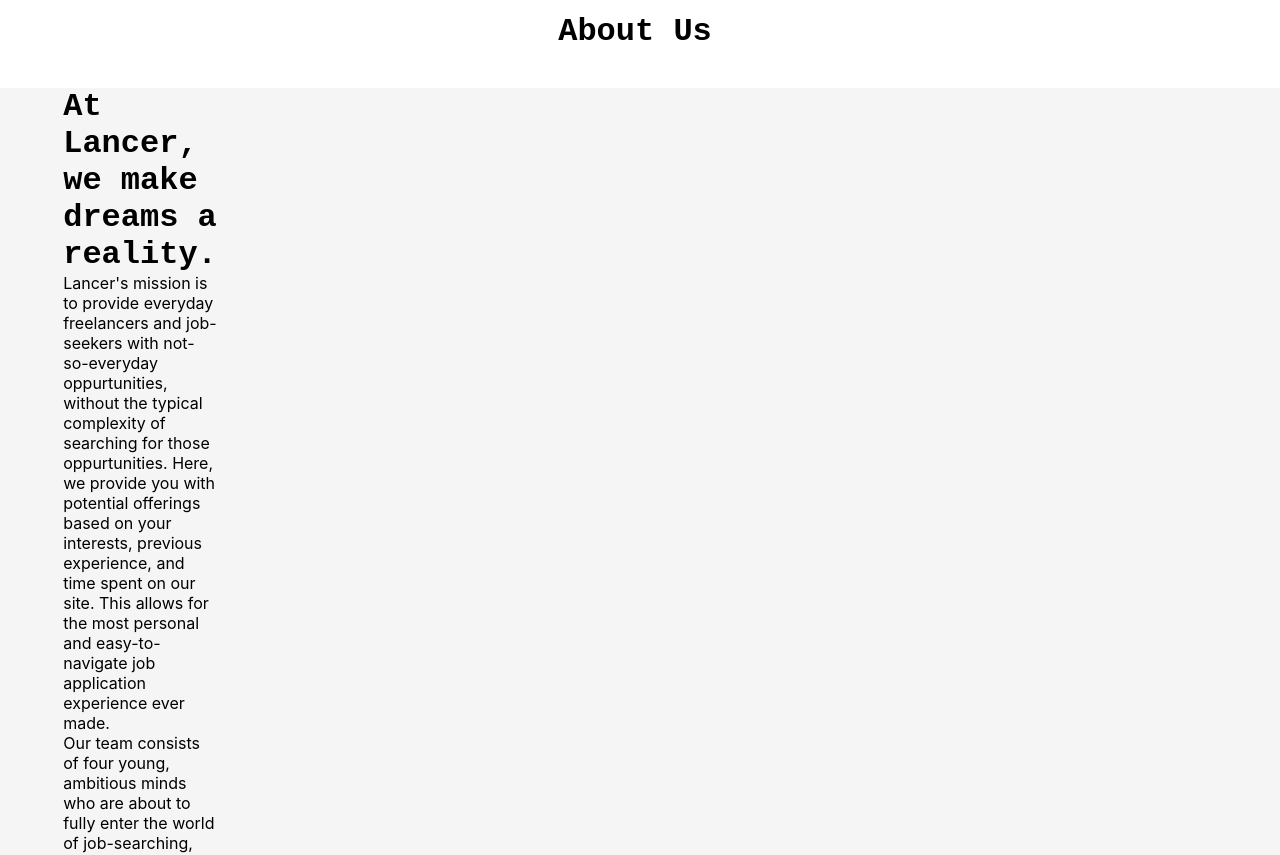
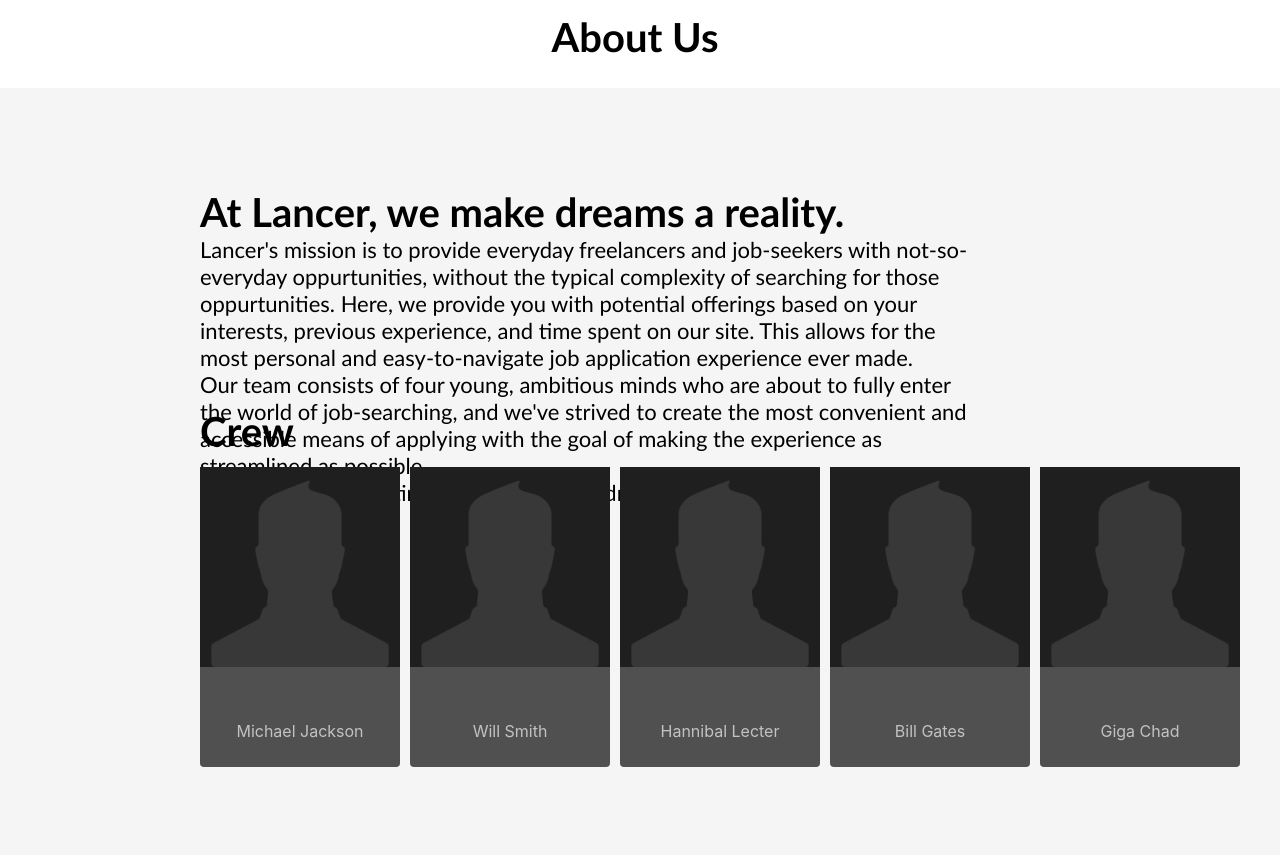
Before and after one commit to hue-truong/326-04-lumberjacks, a plain HTML site: page src/html/aboutus.html in a window 1280 px wide. Shown: the part 93-948 px from the top of the page. Drawn offline with Linux system fonts and the light colour scheme.

```diff
--- /dev/null
+++ b/src/css/about_us.css
@@ -0,0 +1,107 @@
+.display-container{
+    padding-left: 200px;
+    padding-right: 200px;
+    padding-top: 100px;
+}
+#broll{
+    position: absolute;
+    right: 0;
+    bottom: 0;
+    min-width: 100%;
+    min-height: 100%;
+    width: auto;
+    height: auto;
+    z-index: -100;
+    background-size: cover;
+    overflow: hidden;
+}
+.showcase-container{
+    overflow: hidden;
+    text-align: center;
+    height: 100px;
+}
+.showcase-overlay{
+    position: relative;
+    padding-top:25px;
+}
+.showcase-tagline{
+    font-weight:bold;
+    font-size: 40px;
+    font-family:'Trebuchet MS', 'Lucida Sans Unicode', 'Lucida Grande', 'Lucida Sans', Arial, sans-serif;
+    color: black;
+}
+.regular-text{
+    font-weight:initial;
+    font-size: 22px;
+    font-family:'Trebuchet MS', 'Lucida Sans Unicode', 'Lucida Grande', 'Lucida Sans', Arial, sans-serif;
+    color: black;
+}
+
+.crew-tagline{
+    font-weight:bold;
+    font-size: 40px;
+    font-family:'Trebuchet MS', 'Lucida Sans Unicode', 'Lucida Grande', 'Lucida Sans', Arial, sans-serif;
+    color: black;
+    position: absolute;
+    top: 500px;
+    left: 200px
+
+}
+
+.content-container{
+    display: flex;
+    justify-content: center;
+    height: 1300px;
+    margin-right: -10px;
+    padding-right: 100px;
+    background-color: rgb(245, 245, 245);
+}
+.grid-group{
+    padding-top: 20px;
+    padding-bottom: 100px;
+}
+.grid-container{
+    display: grid;
+    grid-template-columns: repeat(8, auto);
+    grid-gap: 10px;
+    width: 500px;
+    height: 500px;
+    padding-top: 10px;
+    position: absolute;
+    left: 200px;
+    top: 550px;
+
+}
+.grid-title{
+    font-size: 25px;
+}
+.grid-item {
+    border-radius: 4px;
+    background-color: rgb(80, 80, 80);
+    height: 300px;
+    width: 200px;
+    transition: background-color 0.3s ease-out 100ms;
+}
+
+.grid-item:hover{
+
+    background-color: rgb(102, 102, 102);
+}
+.img{
+    transition: 0.5s;
+    height: 200px;
+    width: 200px;
+    position: relative;
+    left: 0px;
+    top: 0px;
+    max-width: 200px;
+    max-height: 200px;
+}
+
+.employee-name {
+    display: block;
+    color: rgb(194, 194, 194);
+    text-align: center;
+    padding: 25px 16px; /* this is where you move up and down, left and right*/
+    text-decoration: none;
+}
--- a/src/css/home.css
+++ b/src/css/home.css
@@ -57,7 +57,7 @@
 }
 .grid-item {
     border-radius: 4px;
-    background-color: rgb(80, 80, 80);
+    background-color: hsl(0, 0%, 31%);
     height: 200px;
     width: 240px;
     transition: background-color 0.3s ease-out 100ms;
@@ -75,3 +75,23 @@
     left: 75px;
     top: 45px;
 }
+
+.button2{
+    background-image: url(/src/media/company_logos/Google_Logo.png);
+    background-size: 100px 100px;
+    cursor: pointer;
+    border: none;
+    height: 100px;
+    width: 100px;
+    background-color: Transparent;
+    position: relative;
+    left: 75px;
+    top: 45px;
+    filter: drop-shadow(0px 0px 5px #505050);
+    transition: filter 0.3s ease-out 100ms;
+}
+
+.button2:hover{
+    transition: 0.3s;
+    filter: drop-shadow(0px 0px 5px #000000);
+}
--- a/src/html/aboutus.html
+++ b/src/html/aboutus.html
@@ -3,7 +3,7 @@
 <head>
     <title>Lancer</title>
     <link rel="stylesheet" href="/src/css/main.css">
-    <link rel="stylesheet" href="/src/css/jobs.css">
+    <link rel="stylesheet" href="/src/css/about_us.css">
 </head>
 
 <body>
@@ -23,10 +23,45 @@
     <div class="content-container">
         <div class="display-container">
             <span class="showcase-tagline"> At Lancer, we make dreams a reality. </span><br>
-            Lancer's mission is to provide everyday freelancers and job-seekers with not-so-everyday oppurtunities, without the typical complexity of searching for those oppurtunities. Here, we provide you with potential offerings based on your interests, previous experience, and time spent on our site. This allows for the most personal and easy-to-navigate job application experience ever made. <br>
-            Our team consists of four young, ambitious minds who are about to fully enter the world of job-searching, and we've strived to create the most convenient and accessible means of applying with the goal of making the experience as streamlined as possible. <br>
-            So what are you waiting for? Go find your dream job.
+            <span class= "regular-text">Lancer's mission is to provide everyday freelancers and job-seekers with not-so-everyday oppurtunities,
+                without the typical complexity of searching for those oppurtunities. Here, we provide you with potential
+                offerings based on your interests, previous experience, and time spent on our site. This allows for the most
+                personal and easy-to-navigate job application experience ever made. <br>
+                Our team consists of four young, ambitious minds who are about to fully enter the world of job-searching,
+                and we've strived to create the most convenient and accessible means of applying with the goal of making the
+                experience as streamlined as possible. <br>
+                So what are you waiting for? Go find your dream job.
+            </span>
+
         </div>
+        <span class="crew-tagline"> Crew </span><br>
+        <div class="grid-container">
+
+            <div class="grid-item">
+                <img class="img" alt="michael-jackson" src="/src/media/profile_pic_vertical.jpg" />
+                <div class="jobtitle"><a href="jobs.html" class="jobtitle">Michael Jackson</a></div>
+            </div>
+            <div class="grid-item">
+                <img class="img" alt="will-smith" src="/src/media/profile_pic_vertical.jpg" />
+                    <div class=" jobtitle"><a href="jobs.html" class="jobtitle">Will Smith</a>
+            </div>
+        </div>
+        <div class="grid-item">
+            <img class="img" alt="hannibal-lecter" src="/src/media/profile_pic_vertical.jpg" />
+                    <div class=" jobtitle"><a href="jobs.html" class="jobtitle">Hannibal Lecter</a></div>
+                </div>
+        <div class="grid-item">
+            <img class="img" alt="bill-gates" src="/src/media/profile_pic_vertical.jpg" />
+            <div class=" jobtitle"><a href="jobs.html" class="jobtitle">Bill Gates</a></div>
+        </div>
+        <div class="grid-item">
+            <img class="img" alt="giga-chad" src="/src/media/profile_pic_vertical.jpg" />
+            <div class=" jobtitle"><a href="aboutus.html" class="jobtitle">Giga Chad</a></div>
+        </div>
+    </div>
+
+
+
     <div class="footer">
 
     </div>
```
Also changed, not shown: src/index.html (+3 -3 lines), src/js/index.js (added, +9 -0 lines), src/media/profile_pic_vertical.jpg (added).
